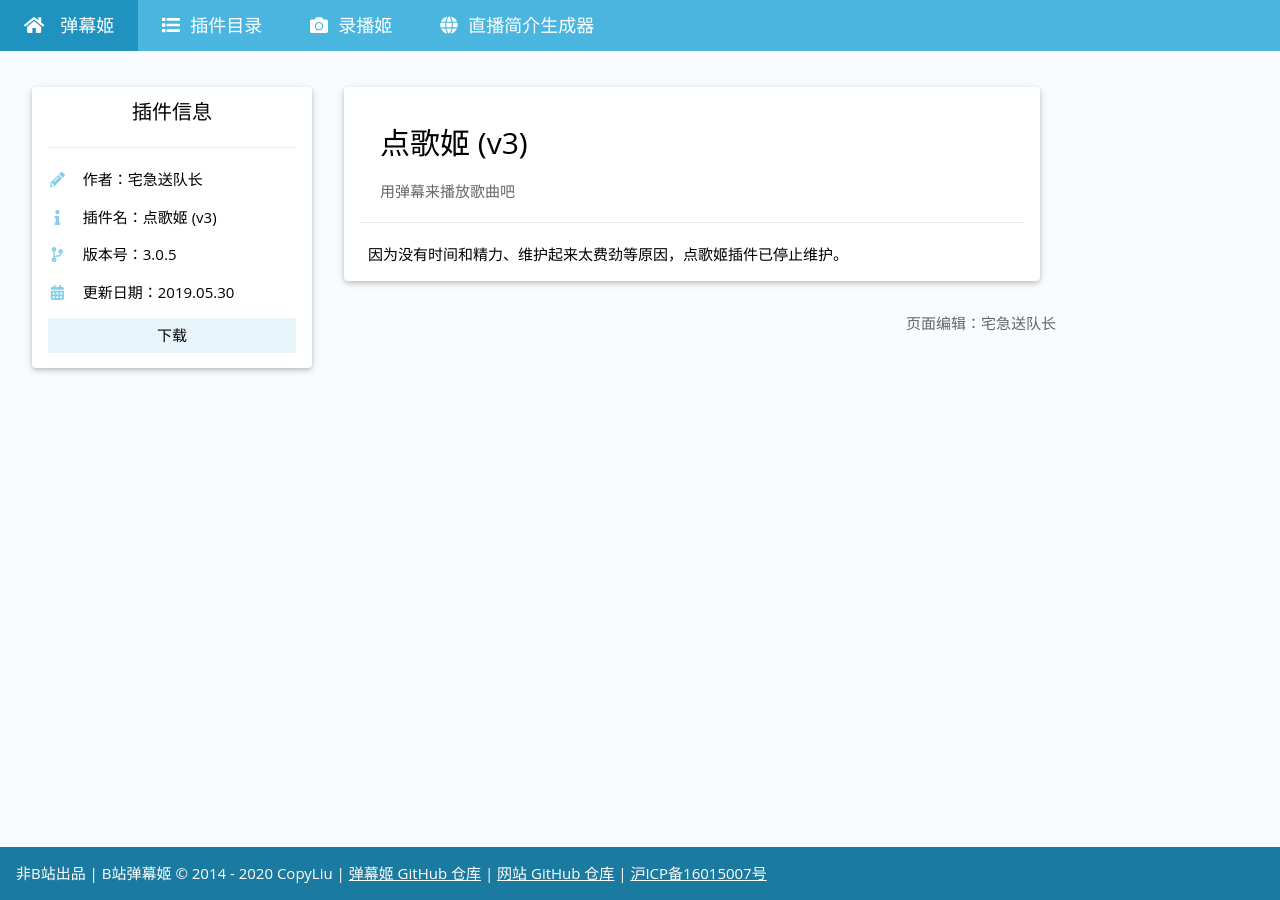
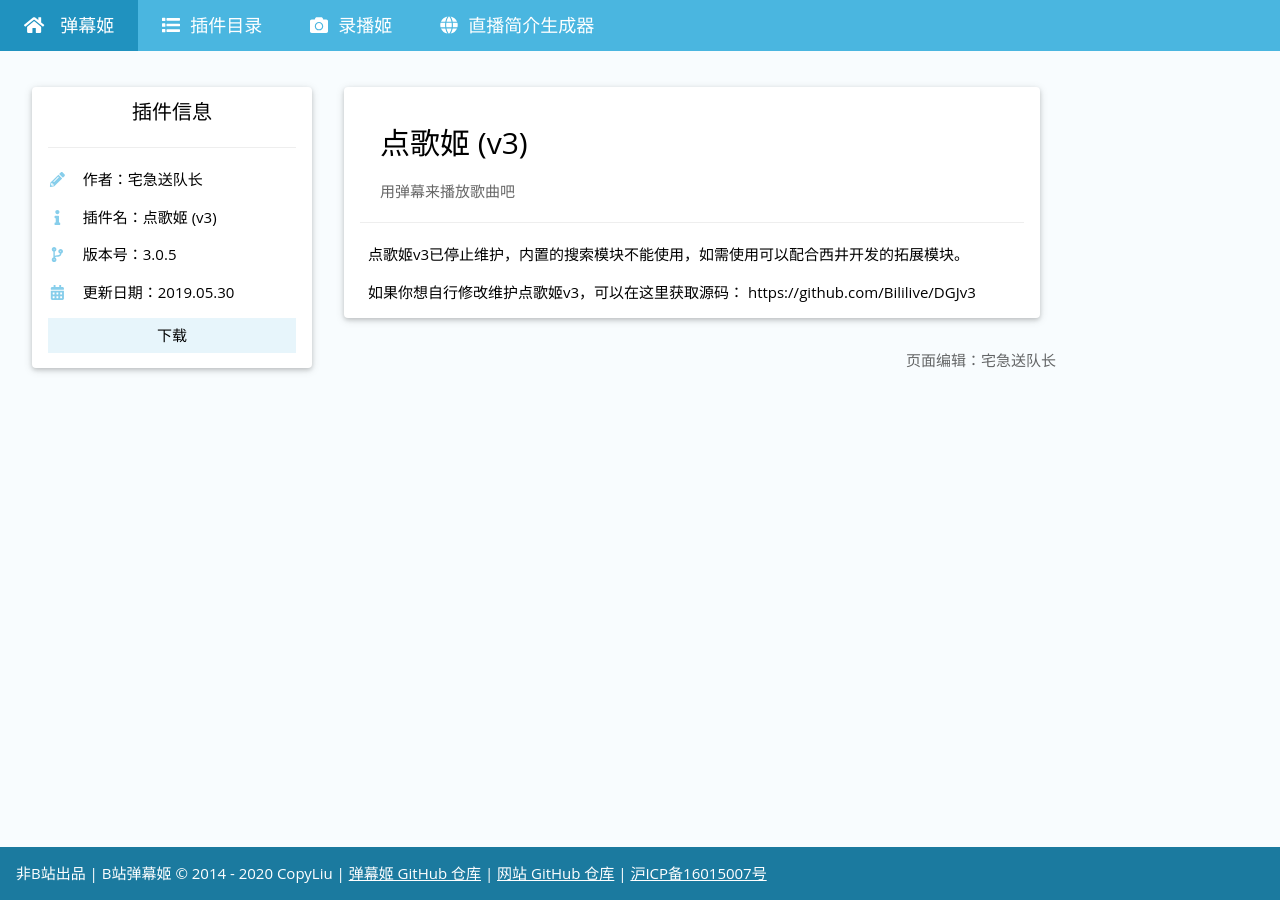
Before and after one commit to Bililive/www.danmuji.org, a Jekyll site: the page built from _plugin/DGJv3.md, in a window 1280 px wide. Built offline with Jekyll 4.4.1, drawn with Linux system fonts in a browser that asks for light colours.

Commit message:
Update DGJv3.md

```diff
--- a/_plugin/DGJv3.md
+++ b/_plugin/DGJv3.md
@@ -11,8 +11,10 @@ plugin_update_datetime: 2019-05-30 00:00:00 +0800
 #  扒拉扒拉扒拉测试
 #  测试，测试测试。
 #  换行。
-plugin_dllink: "about:blank"
+plugin_dllink: /resource/DGJv3/DGJv3.7z
 #plugin_dlnote: 看这个页面右侧的使用说明！
 ---
 
-因为没有时间和精力、维护起来太费劲等原因，点歌姬插件已停止维护。
+点歌姬v3已停止维护，内置的搜索模块不能使用，如需使用可以配合西井开发的拓展模块。
+
+如果你想自行修改维护点歌姬v3，可以在这里获取源码： https://github.com/Bililive/DGJv3
```
